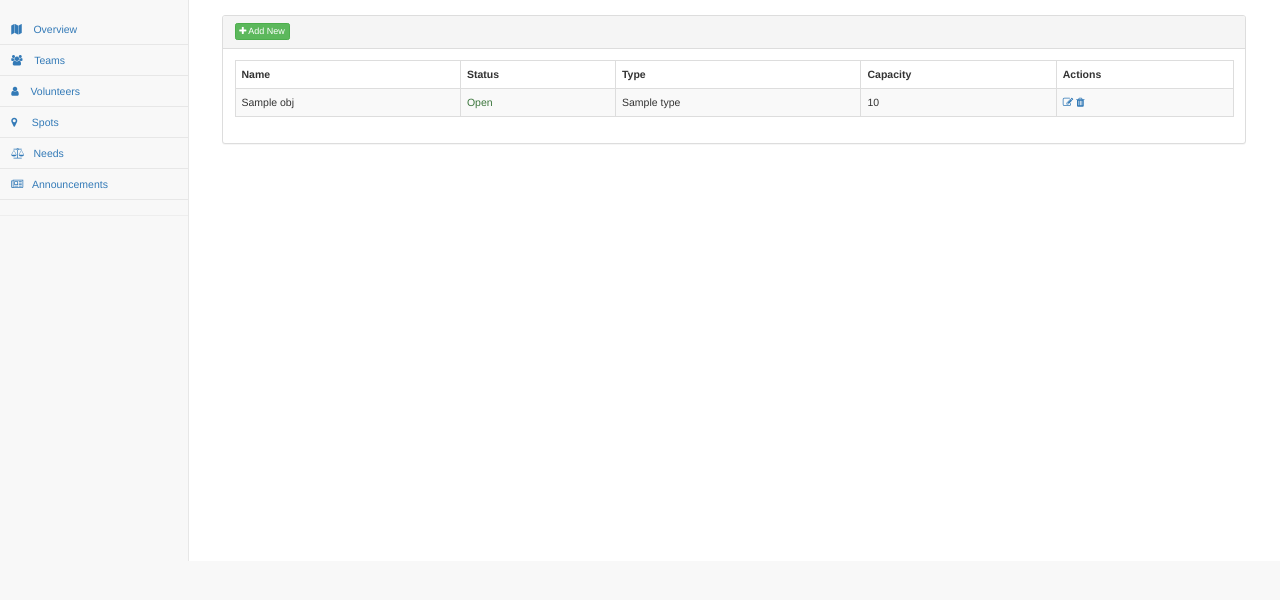
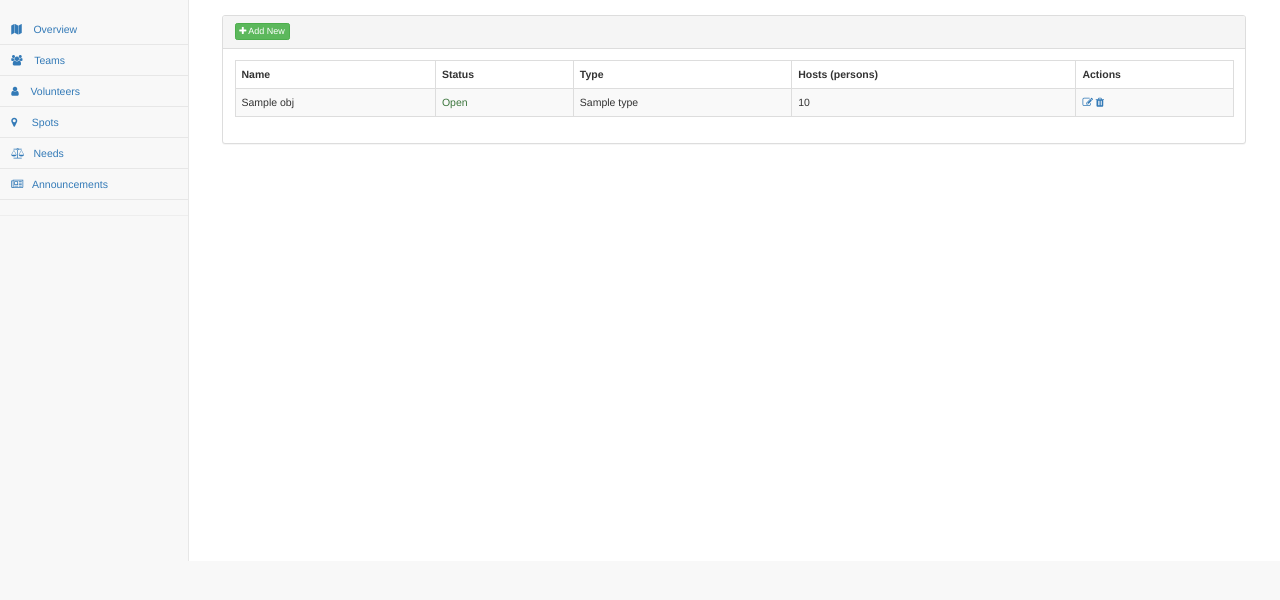
Before and after one commit to kickapoo/prometheus, a Python web app: template prometheus/templates/coordinators/spots/spot_list.html in a window 1280 px wide. Shown: the part 39-639 px from the top of the page. Run offline with Jinja, Linux system fonts and the light colour scheme; the template is opened without the code that fills it: most values are stand-ins (such as "Sample title", 1, 10 or a date in 2020); some libraries are stand-ins or nearby versions.

Commit message:
Rename 'capacity' term to 'hosts (persons)'

```diff
--- a/prometheus/blueprints/coordinators/forms.py
+++ b/prometheus/blueprints/coordinators/forms.py
@@ -92,7 +92,7 @@ class SpotForm(Form):
     lon = FloatField(u'lon', validators=[Required()])
     spottype_id = SelectField(u'Type', coerce=int, validators=[Required()])
     status = BooleanField(u'Status')
-    capacity = IntegerField(u'Capacity')
+    capacity = IntegerField(u'Hosts (number of refugees)')
     notes = TextAreaField(u'Notes', widget=TextArea(),validators=[Optional()])
 
 
--- a/prometheus/templates/coordinators/overview.html
+++ b/prometheus/templates/coordinators/overview.html
@@ -14,7 +14,7 @@
                 color: {% if spot.status %} "#0a0" {% else %}'#FF0000' {% endif %},
                 size: "m"});
       L.marker([{{ spot.lat }}, {{ spot.lon }}], {icon: icon}).addTo(map)
-         .bindPopup("{{ spot.name }} has capacity {{ spot.capacity }}");
+         .bindPopup("{{ spot.name }} currently hosts about {{ spot.capacity }} persons");
     {% endfor %}
 
 </script>
--- a/prometheus/templates/coordinators/spots/spot_form.html
+++ b/prometheus/templates/coordinators/spots/spot_form.html
@@ -40,7 +40,7 @@
               {{ macros.field_errors(form.name) }}
             <br>
             <div class="input-group input-group-sm ">
-              <span class="input-group-addon">Capacity</span></span>
+              <span class="input-group-addon">Hosts (persons)</span></span>
               {{ form.capacity(class="form-control") }}
             </div>
               {{ macros.field_errors(form.capacity) }}
--- a/prometheus/templates/coordinators/spots/spot_list.html
+++ b/prometheus/templates/coordinators/spots/spot_list.html
@@ -28,7 +28,7 @@
                    <th>Name</th>
                    <th>Status</th>
                    <th>Type</th>
-                   <th>Capacity</th>
+                   <th>Hosts (persons)</th>
                    <th>Actions</th>
                </tr>
              </thead>
--- a/prometheus/templates/volunteers/index.html
+++ b/prometheus/templates/volunteers/index.html
@@ -39,7 +39,7 @@
                   color: {% if spot.status %} "#0a0" {% else %}'#FF0000' {% endif %},
                   size: "m"});
         L.marker([{{ spot.lat }}, {{ spot.lon }}], {icon: icon}).addTo(map)
-           .bindPopup("{{ spot.name }} has capacity {{ spot.capacity }}");
+           .bindPopup("{{ spot.name }} currently hosts about {{ spot.capacity }} persons");
       {% endfor %}
 
   </script>
```
